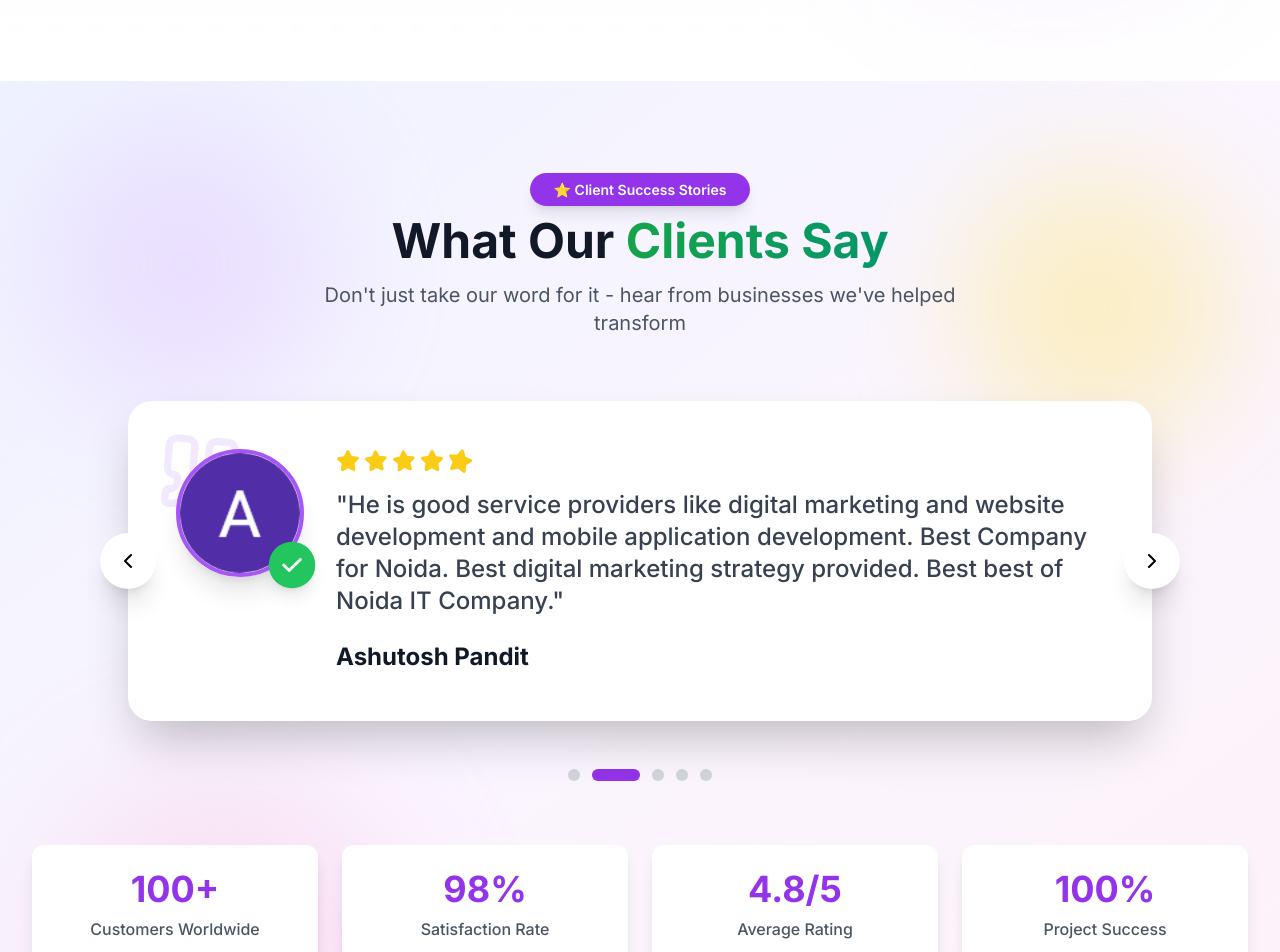
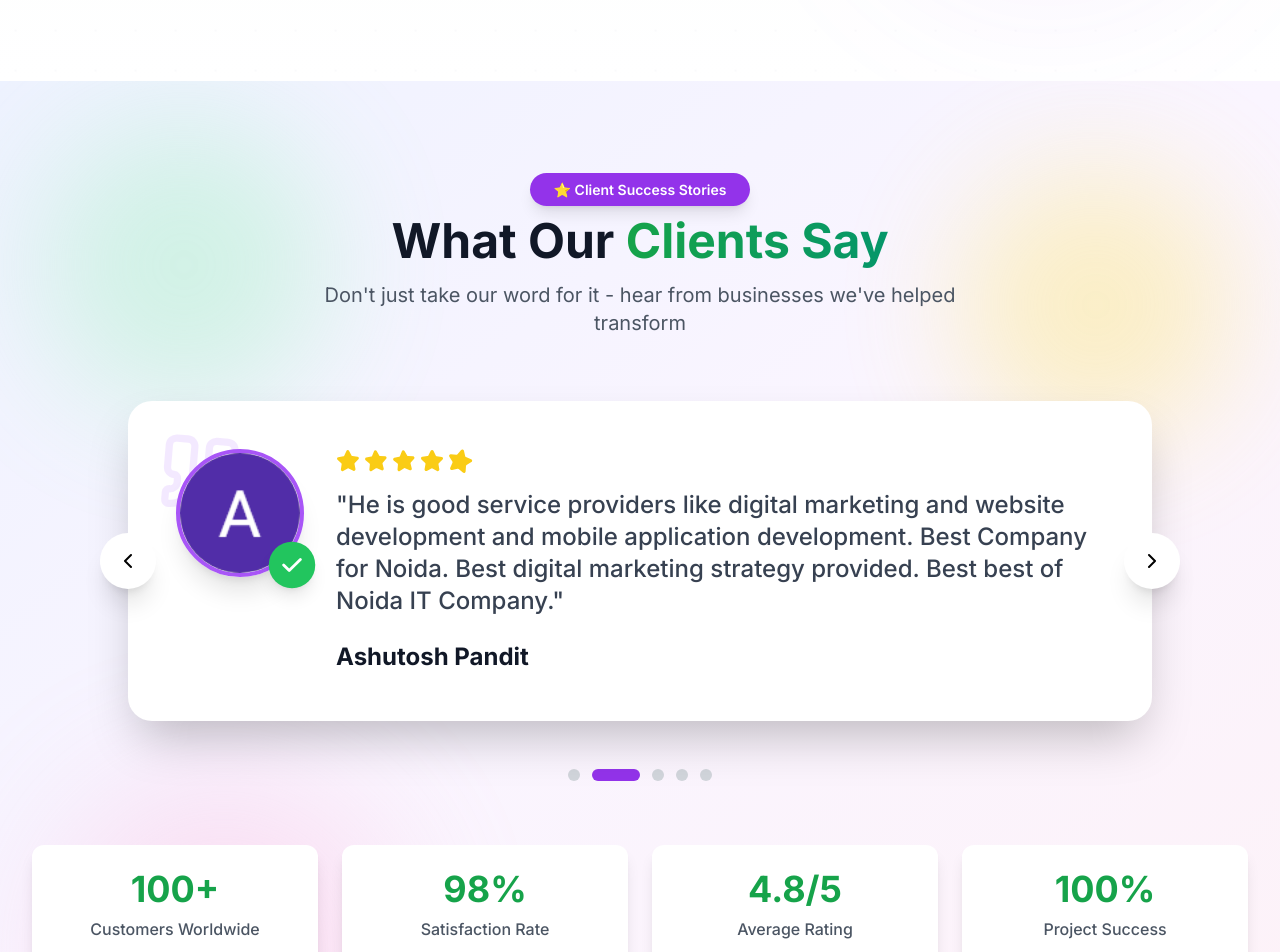
Before and after one commit to OneNestConnectSotwarepvtltd/Maine-Website-, a React (Create React App) app: page / in a window 1280 px wide. Shown: the part 3500-4452 px from the top of the page. Built offline with nearby package versions, Linux system fonts and the light colour scheme; a web font is replaced by a local one.

Commit message:
Green Website

```diff
--- a/src/components/TestimonialsSection.jsx
+++ b/src/components/TestimonialsSection.jsx
@@ -194,7 +194,7 @@ const TestimonialsSection = () => {
       {/* Animated Background Blobs */}
       <div className="absolute inset-0 opacity-30 pointer-events-none">
         <motion.div
-          className="absolute top-10 left-10 w-72 h-72 bg-purple-300 rounded-full mix-blend-multiply filter blur-3xl"
+          className="absolute top-10 left-10 w-72 h-72 bg-green-300 rounded-full mix-blend-multiply filter blur-3xl"
           animate={{
             x: mousePosition.x * 0.02,
             y: mousePosition.y * 0.02,
@@ -459,7 +459,7 @@ const TestimonialsSection = () => {
               whileHover={{ scale: 1.08, y: -5 }}
               className="text-center p-6 bg-white rounded-xl shadow-lg"
             >
-              <div className="text-3xl md:text-4xl font-bold text-purple-600 mb-2">
+              <div className="text-3xl md:text-4xl font-bold text-green-600 mb-2">
                 <AnimatedNumber value={stat.number} />
               </div>
               <div className="text-gray-600 font-medium">{stat.label}</div>
```
